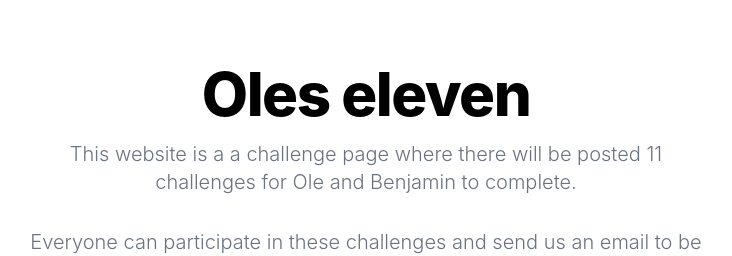
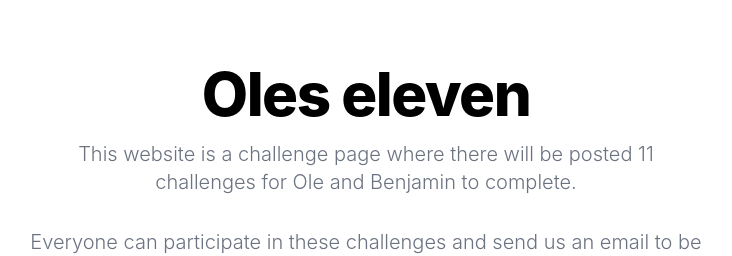
Before and after one commit to Benjamsk/OlesEleven, a Next.js app: page / in a window 1280 px wide. Shown: the top 256 px of the page, without its empty margins (274-1006 px from the left). Built offline with nearby package versions, Linux system fonts and the light colour scheme.

Commit message:
Prettify and fixed typo

```diff
--- a/pages/index.tsx
+++ b/pages/index.tsx
@@ -17,10 +17,21 @@ export default function Web() {
       <section className="bg-white dark:bg-gray-900">
         <div className="mx-auto grid max-w-screen-xl px-4 py-8 text-center lg:py-16">
           <div className="mx-auto place-self-center">
-            <h1 className="mb-4 max-w-2xl text-4xl font-extrabold leading-none tracking-tight dark:text-white md:text-5xl xl:text-6xl">Oles eleven</h1>
-            <p className="mb-6 max-w-2xl font-light text-gray-500 dark:text-gray-400 md:text-lg lg:mb-8 lg:text-xl">This website is a a challenge page where there will be posted 11 challenges for Ole and Benjamin to complete. </p>
-            <p className="mb-6 max-w-2xl font-light text-gray-500 dark:text-gray-400 md:text-lg lg:mb-8 lg:text-xl">Everyone can participate in these challenges and send us an email to be shown on the leaderboard. For that challenge. Currently there is only one challenge, but more will be added after the previous one has been completed.</p>
-            <p className="mb-6 max-w-2xl font-light text-gray-500 dark:text-gray-400 md:text-lg lg:mb-8 lg:text-xl">This is also a place to deploy our software projects to and will contain a lot of different projects.</p>
+            <h1 className="mb-4 max-w-2xl text-4xl font-extrabold leading-none tracking-tight dark:text-white md:text-5xl xl:text-6xl">
+              Oles eleven
+            </h1>
+            <p className="mb-6 max-w-2xl font-light text-gray-500 dark:text-gray-400 md:text-lg lg:mb-8 lg:text-xl">
+              This website is a challenge page where there will be posted 11 challenges for Ole and Benjamin to
+              complete.{" "}
+            </p>
+            <p className="mb-6 max-w-2xl font-light text-gray-500 dark:text-gray-400 md:text-lg lg:mb-8 lg:text-xl">
+              Everyone can participate in these challenges and send us an email to be shown on the leaderboard. For that
+              challenge. Currently there is only one challenge, but more will be added after the previous one has been
+              completed.
+            </p>
+            <p className="mb-6 max-w-2xl font-light text-gray-500 dark:text-gray-400 md:text-lg lg:mb-8 lg:text-xl">
+              This is also a place to deploy our software projects to and will contain a lot of different projects.
+            </p>
           </div>
         </div>
       </section>
```
